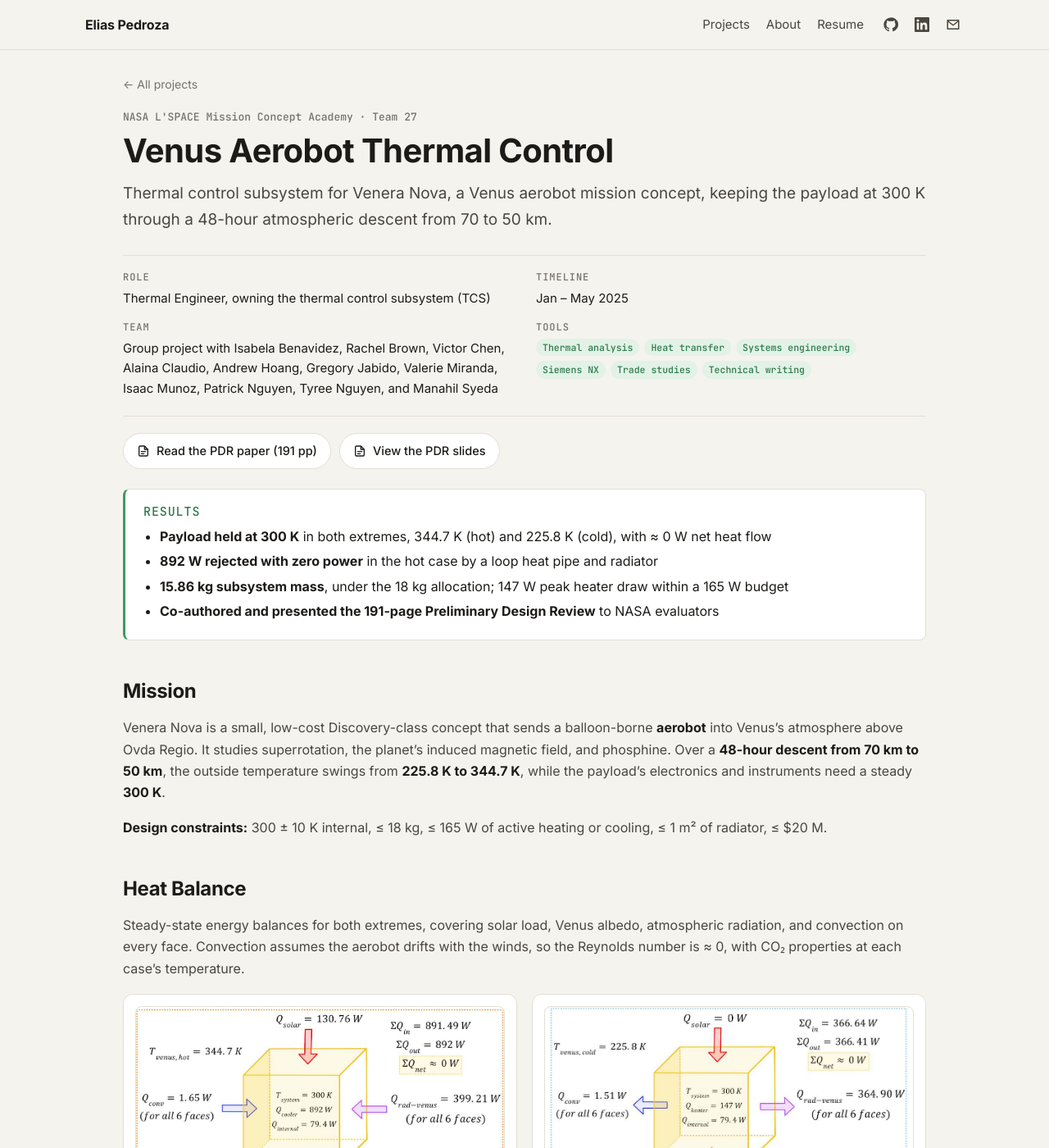
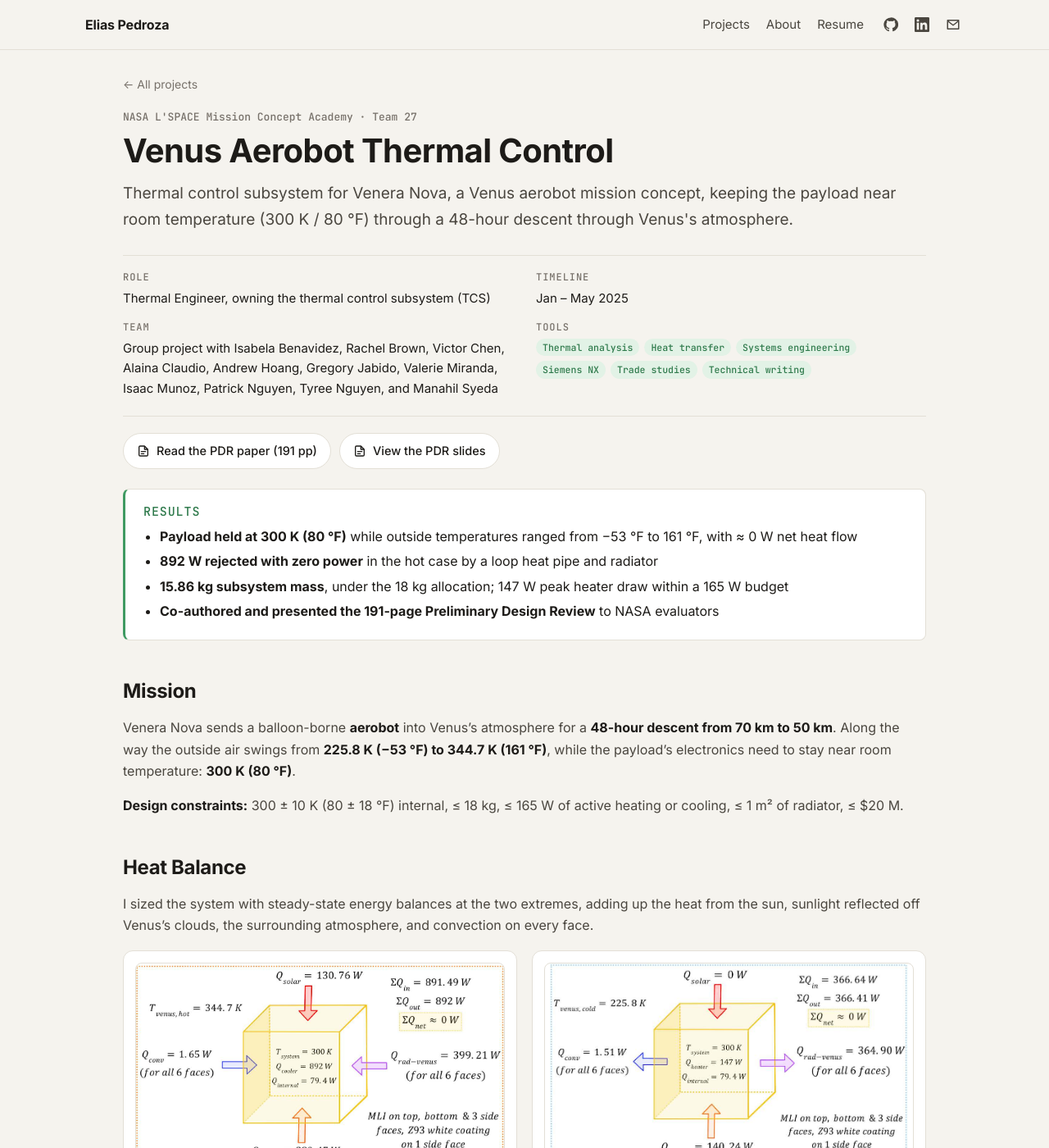
Before and after one commit to eliasrpedroza/eliasrpedroza.github.io, a Jekyll site: the page built from _projects/venus-aerobot-thermal.md, in a window 1280 px wide and 1400 px high. Shown: the whole window at 82% size. Built offline with Jekyll 4.4.1, drawn with Linux system fonts in a browser that asks for light colours; some of the changed text lies outside the part shown.

Commit message:
NASA: plainer language, °F, heater card

```diff
--- a/_projects/venus-aerobot-thermal.md
+++ b/_projects/venus-aerobot-thermal.md
@@ -1,7 +1,7 @@
 ---
 title: Venus Aerobot Thermal Control
 context: NASA L'SPACE Mission Concept Academy · Team 27
-summary: Thermal control subsystem for Venera Nova, a Venus aerobot mission concept, keeping the payload at 300 K through a 48-hour atmospheric descent from 70 to 50 km.
+summary: Thermal control subsystem for Venera Nova, a Venus aerobot mission concept, keeping the payload near room temperature (300 K / 80 °F) through a 48-hour descent through Venus's atmosphere.
 order: 5
 featured: true
 wide: true
@@ -16,7 +16,7 @@ docs:
   - label: "View the PDR slides"
     url: /assets/docs/venera-nova-pdr-slides.pdf
 results:
-  - "**Payload held at 300 K** in both extremes, 344.7 K (hot) and 225.8 K (cold), with ≈ 0 W net heat flow"
+  - "**Payload held at 300 K (80 °F)** while outside temperatures ranged from −53 °F to 161 °F, with ≈ 0 W net heat flow"
   - "**892 W rejected with zero power** in the hot case by a loop heat pipe and radiator"
   - "**15.86 kg subsystem mass**, under the 18 kg allocation; 147 W peak heater draw within a 165 W budget"
   - "**Co-authored and presented the 191-page Preliminary Design Review** to NASA evaluators"
@@ -24,22 +24,22 @@ results:
 
 ## Mission
 
-Venera Nova is a small, low-cost Discovery-class concept that sends a balloon-borne **aerobot** into Venus's atmosphere above Ovda Regio. It studies superrotation, the planet's induced magnetic field, and phosphine. Over a **48-hour descent from 70 km to 50 km**, the outside temperature swings from **225.8 K to 344.7 K**, while the payload's electronics and instruments need a steady **300 K**.
+Venera Nova sends a balloon-borne **aerobot** into Venus's atmosphere for a **48-hour descent from 70 km to 50 km**. Along the way the outside air swings from **225.8 K (−53 °F) to 344.7 K (161 °F)**, while the payload's electronics need to stay near room temperature: **300 K (80 °F)**.
 
-**Design constraints:** 300 ± 10 K internal, ≤ 18 kg, ≤ 165 W of active heating or cooling, ≤ 1 m² of radiator, ≤ $20 M.
+**Design constraints:** 300 ± 10 K (80 ± 18 °F) internal, ≤ 18 kg, ≤ 165 W of active heating or cooling, ≤ 1 m² of radiator, ≤ $20 M.
 
 ## Heat Balance
 
-Steady-state energy balances for both extremes, covering solar load, Venus albedo, atmospheric radiation, and convection on every face. Convection assumes the aerobot drifts with the winds, so the Reynolds number is ≈ 0, with CO₂ properties at each case's temperature.
+I sized the system with steady-state energy balances at the two extremes, adding up the heat from the sun, sunlight reflected off Venus's clouds, the surrounding atmosphere, and convection on every face.
 
 <div class="demo-grid">
   <div class="demo">
     <a class="demo-media-link demo-media-link--diagram" href="/assets/img/projects/nasa/hot-case.png"><img class="demo-media" src="/assets/img/projects/nasa/hot-case.png" alt="Hot case heat flow map at 50 km"></a>
     <div class="demo-text">
-    <h3>Hot Case · 50 km</h3>
+    <h3>Hot Case · 50 km · 161 °F outside</h3>
     <ul>
-      <li><strong>Inputs:</strong> 130.8 W solar (top face), 280.5 W albedo, 399.2 W atmospheric radiation</li>
-      <li><strong>Rejection:</strong> 892 W carried by the loop heat pipe to the radiator, with no power input</li>
+      <li><strong>Heat in:</strong> sun, reflected sunlight, and the hot atmosphere</li>
+      <li><strong>Heat out:</strong> 892 W carried to the radiator by the loop heat pipe, using no power</li>
       <li><strong>Net:</strong> 891.5 W in vs. 892 W out → ≈ 0 W</li>
     </ul>
     </div>
@@ -47,10 +47,10 @@ Steady-state energy balances for both extremes, covering solar load, Venus albed
   <div class="demo">
     <a class="demo-media-link demo-media-link--diagram" href="/assets/img/projects/nasa/cold-case.png"><img class="demo-media" src="/assets/img/projects/nasa/cold-case.png" alt="Cold case heat flow map at 70 km"></a>
     <div class="demo-text">
-    <h3>Cold Case · 70 km</h3>
+    <h3>Cold Case · 70 km · −53 °F outside</h3>
     <ul>
-      <li><strong>Assumptions:</strong> night side (no solar load); albedo at 50% of the 50 km value</li>
-      <li><strong>Make-up heat:</strong> 147 W from the flexible heater</li>
+      <li><strong>Conditions:</strong> night side, so no direct sunlight</li>
+      <li><strong>Heat added:</strong> 147 W from the thermofoil heater</li>
       <li><strong>Net:</strong> 366.6 W in vs. 366.4 W out → ≈ 0 W</li>
     </ul>
     </div>
@@ -59,24 +59,24 @@ Steady-state energy balances for both extremes, covering solar load, Venus albed
 
 ## Design
 
-A mostly **passive** architecture keeps power draw low. The only active component is a heater that switches on when the payload drops 10 K below 300 K.
+A mostly **passive** design keeps power use low. The heater is the only part that draws power, and it switches on only when the payload drops 10 K (18 °F) below target.
 
 | Component | Function | Mass | TRL |
 |---|---|---|---|
-| Multi-layer insulation (5 faces) | Blocks radiative gain and loss | 3.5 kg | 7 |
-| Z93 white coating | High-ε, low-α finish on the radiator face (ε = 0.92, α = 0.16) | ~0 | 7 |
-| Al 6061 radiator | Rejects heat; 0.425 m² exposed area | 6.36 kg | 6 |
-| Loop heat pipe | Capillary-driven, two-phase heat transport to the radiator | 4 kg | 6 |
-| Polyimide thermofoil heater | Up to 147 W in the cold case | 3 g | 8 |
+| Multi-layer insulation (5 faces) | Blocks heat gain and loss | 3.5 kg | 7 |
+| Z93 white coating | Reflects sunlight, emits heat; on the radiator face | ~0 | 7 |
+| Al 6061 radiator | Dumps heat to the atmosphere; 0.425 m² | 6.36 kg | 6 |
+| Loop heat pipe | Carries heat from the electronics to the radiator, with no power | 4 kg | 6 |
+| Thermofoil heater | Adds up to 147 W in the cold case | 3 g | 8 |
 | **Total** | | **15.86 kg** | **6** |
 
-<div class="demo-grid demo-grid--3">
+<div class="demo-grid">
   <div class="demo">
     <a class="demo-media-link demo-media-link--diagram" href="/assets/img/projects/nasa/payload.png"><img class="demo-media" src="/assets/img/projects/nasa/payload.png" alt="CAD of the 1 m³ payload with MLI and radiator panel"></a>
     <div class="demo-text">
     <h3>Payload Enclosure</h3>
     <ul>
-      <li>1 m³ cube: MLI on five faces, Z93 radiator panel on the sixth</li>
+      <li>1 m³ cube: insulation on five faces, Z93-coated radiator panel on the sixth</li>
     </ul>
     </div>
   </div>
@@ -94,7 +94,17 @@ A mostly **passive** architecture keeps power draw low. The only active componen
     <div class="demo-text">
     <h3>Loop Heat Pipe</h3>
     <ul>
-      <li>Two-phase, capillary-driven loop; moves 892 W with zero power <span class="credit">(diagram: Calyos)</span></li>
+      <li>Fluid boils off at the electronics, condenses at the radiator, and wicks back, moving 892 W with zero power <span class="credit">(diagram: Calyos)</span></li>
+    </ul>
+    </div>
+  </div>
+  <div class="demo">
+    <a class="demo-media-link demo-media-link--diagram" href="/assets/img/projects/nasa/heater.jpg"><img class="demo-media" src="/assets/img/projects/nasa/heater.jpg" alt="Minco HAP6948-1 thermofoil heater drawing"></a>
+    <div class="demo-text">
+    <h3>Thermofoil Heater</h3>
+    <ul>
+      <li>Minco HAP6948-1 flexible polyimide heater, bonded to the internal chassis wall so heat spreads by conduction</li>
+      <li>Rated to 170.9 W; capped at 162.7 W by the power budget, against a 147 W need <span class="credit">(drawing: Minco)</span></li>
     </ul>
     </div>
   </div>
--- a/assets/css/style.css
+++ b/assets/css/style.css
@@ -272,7 +272,6 @@ img.demo-media { height: 100%; object-fit: cover; border: 1px solid var(--line);
 .demo-text p { margin: 0 0 8px; font-size: 15px; }
 .demo-text ul { margin: 0; padding-left: 18px; }
 .demo-text li { margin: 3px 0; font-size: 14.5px; }
-.demo-grid--3 { grid-template-columns: repeat(3, minmax(0, 1fr)); }
 @media (max-width: 760px) {
   .demo-grid { grid-template-columns: 1fr; }
   .demo { padding: 12px; }
```
Also changed, not shown: other parts of _projects/venus-aerobot-thermal.md (+2 -2 lines), assets/img/projects/nasa/heater.jpg (added).
